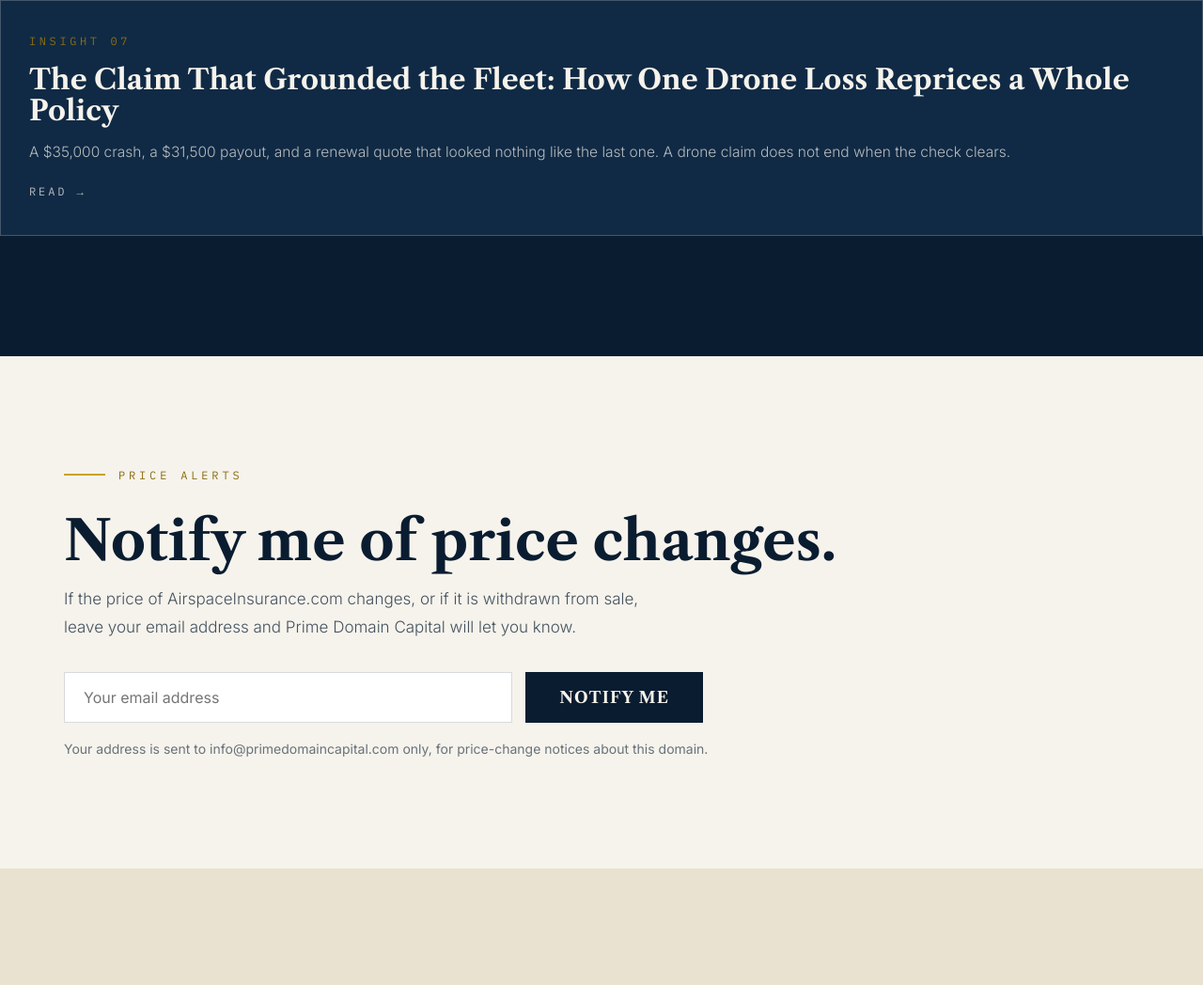
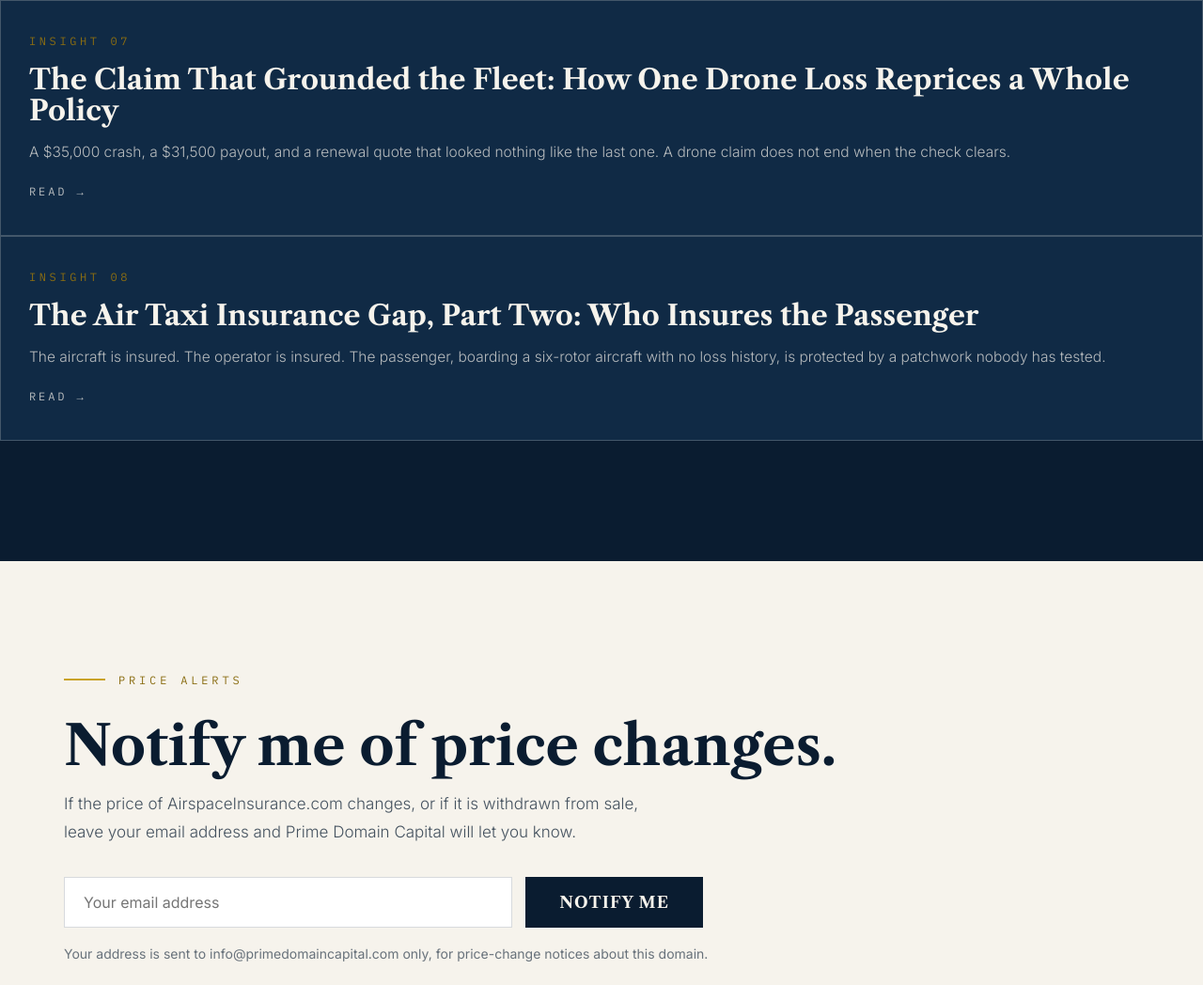
Before and after one commit to primedomaincapital/airspaceinsurance, a plain HTML site: page index.html in a window 1280 px wide. Shown: the part 6444-7492 px from the top of the page at 94% size. Drawn offline with nearby package versions, Linux system fonts and the light colour scheme.

Commit message:
Add article8 card to homepage

```diff
--- a/index.html
+++ b/index.html
@@ -446,7 +446,7 @@
           <p>A $35,000 crash, a $31,500 payout, and a renewal quote that looked nothing like the last one. A drone claim does not end when the check clears.</p>
           <p class="read">Read &rarr;</p>
         </div>
-      </a>
+      </a> <a class="card" href="insights/article8.html"><div class="tx"><div class="zone">Insight 08</div><h3>The Air Taxi Insurance Gap, Part Two: Who Insures the Passenger</h3><p>The aircraft is insured. The operator is insured. The passenger, boarding a six-rotor aircraft with no loss history, is protected by a patchwork nobody has tested.</p><p class="read">Read &rarr;</p></div></a>
     </div>
   </div>
 </section>
```
